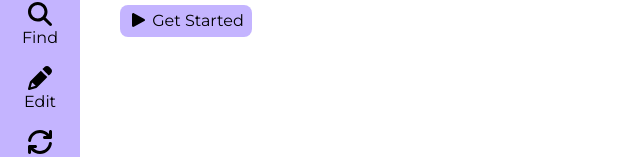
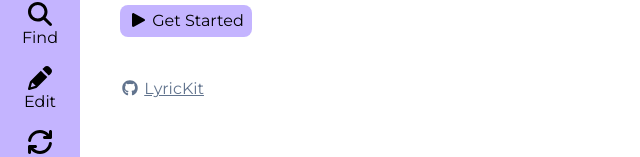
Before and after one commit to aelithron/lyrickit, a Next.js app: page / in a window 1280 px wide. Shown: the part 151-308 px from the top of the page, without its empty margins (0-640 px from the left). Built offline with nearby package versions, Linux system fonts and the light colour scheme.

Commit message:
Docker tweaks, credit, and CI

```diff
--- a/app/page.tsx
+++ b/app/page.tsx
@@ -1,3 +1,4 @@
+import { faGithub } from "@fortawesome/free-brands-svg-icons";
 import { faPlay } from "@fortawesome/free-solid-svg-icons";
 import { FontAwesomeIcon } from "@fortawesome/react-fontawesome";
 import Link from "next/link";
@@ -8,6 +9,7 @@ export default function Home() {
       <h1 className="text-3xl font-semibold">Welcome to Lyric Kit</h1>
       <p>Get started by selecting some songs.</p>
       <Link href={"/select"} className="text-black bg-violet-300 p-1 px-2 rounded-lg w-fit hover:text-sky-500"><FontAwesomeIcon icon={faPlay} /> Get Started</Link>
+      <p className="mt-8 text-slate-500"><FontAwesomeIcon icon={faGithub} /> <a href="https://github.com/aelithron/lyrickit" rel="noopener" target="_blank" className="underline hover:text-sky-500">LyricKit</a></p>
     </main>
   );
 }
```
Also changed, not shown: 1 other file (tests, documents, lock files or other folders).
